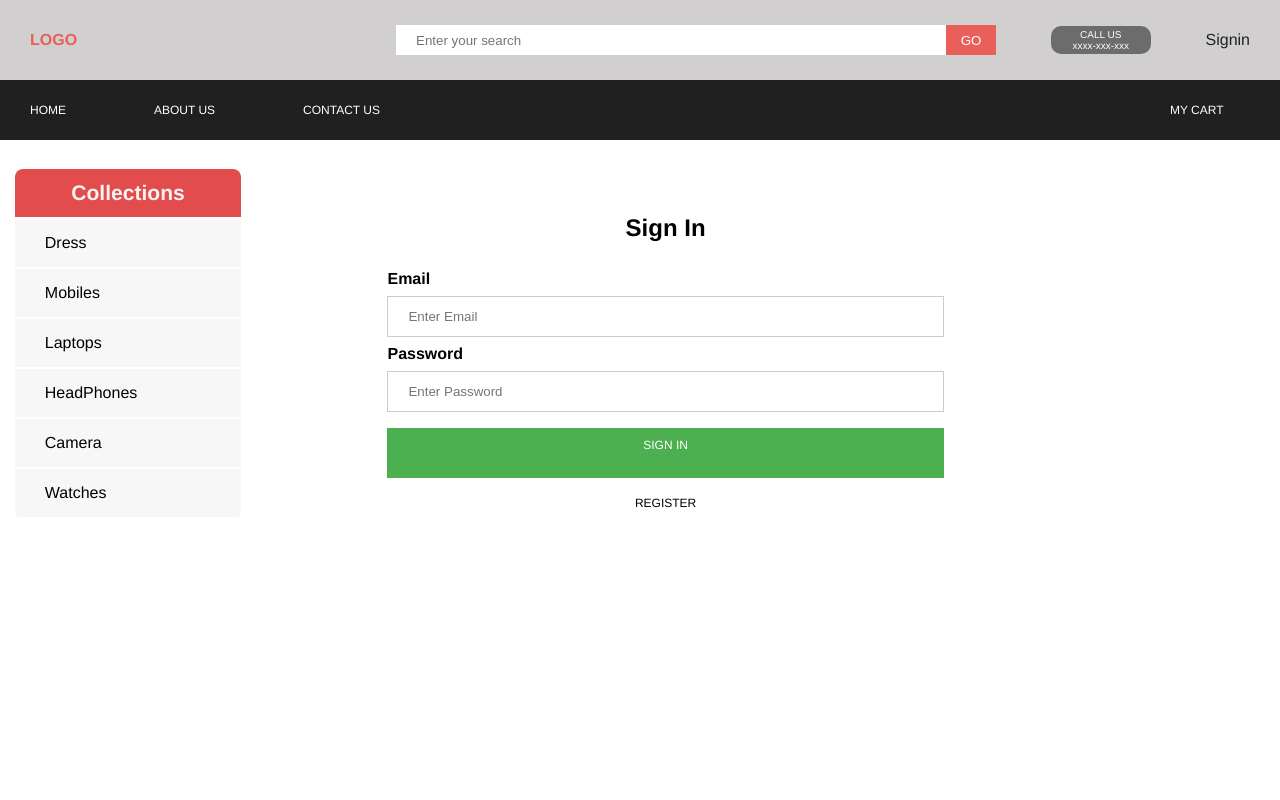
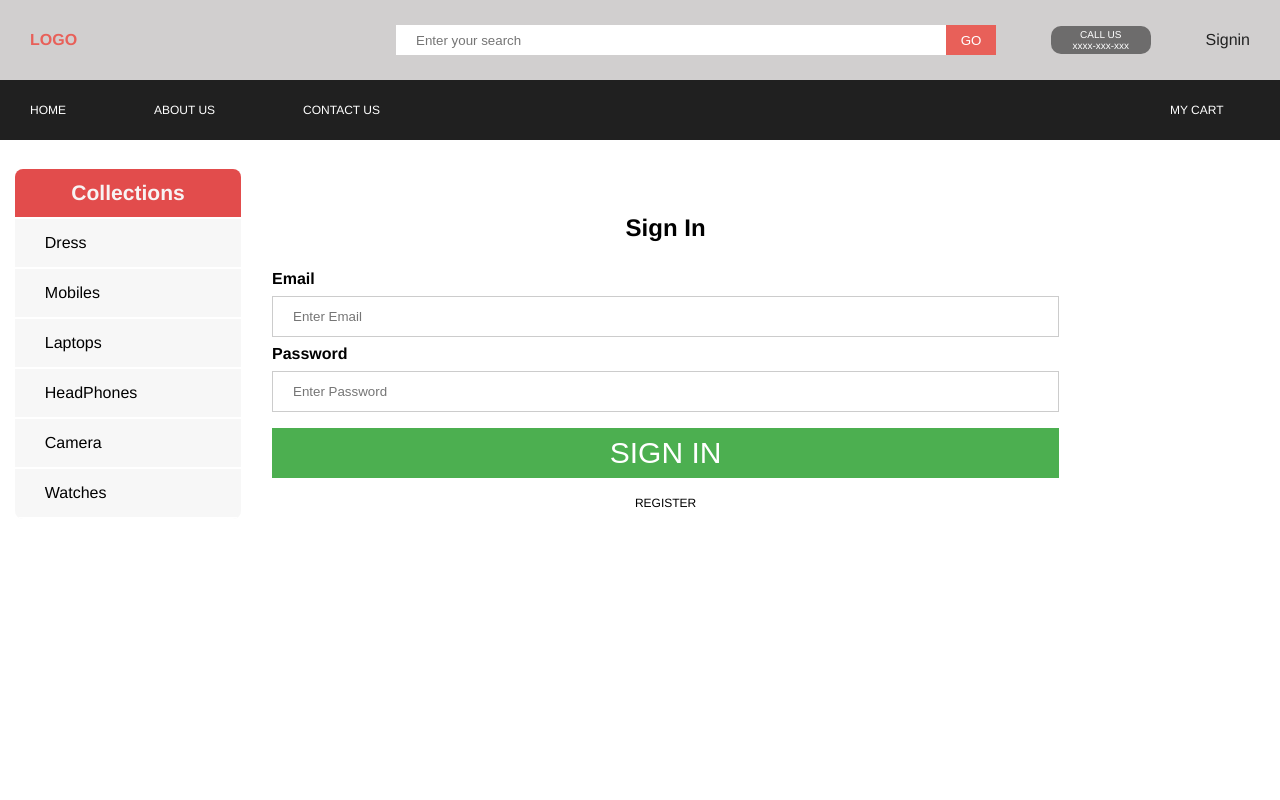
Before and after one commit to shummi7/ecommerce, a React (Create React App) app: page / in a window 1280 px wide. Both pictures are taken after a click on the element "Signin". Shown: the top 800 px of the page. Built offline with nearby package versions, Linux system fonts and the light colour scheme; no server answers; the HTML template or start-up script is replaced by a standard one.

Commit message:
adding mainPage

```diff
--- a/src/App.js
+++ b/src/App.js
@@ -23,7 +23,7 @@ class App extends Component{
   this.state={
     userData:{},
     headerSiginin:'Sign In',
-    pageRoute:'signinPage',
+    pageRoute:'mainPage',
     collectionPage:'',
     collectionData:[],
     productPage:'',
--- a/src/components/Products/Newproducts.js
+++ b/src/components/Products/Newproducts.js
@@ -53,7 +53,7 @@ newProductList=(product)=>{
 
 render(){
     var product=this.props.newProductData;
-    console.log('producy',product);
+    // console.log('producy',product);
 
     if(product.length === 0){
         // console.log('ohhhooo1',product.length);
--- a/src/components/SigninRegister/Signin.js
+++ b/src/components/SigninRegister/Signin.js
@@ -35,7 +35,6 @@ class Signin extends React.Component{
             if(data.id){
                 this.props.onPageRouteChange('mainPage');
                 this.props.onSignin(data);
-                // console.log('data2',data);
             }
             else{
                 console.log('wrng');
@@ -62,8 +61,8 @@ return(
         <label><b>Password</b></label>
         <input type="password" placeholder="Enter Password" name="password" required onChange={this.passwordInputChange}/>
 
-        <p className="sbutton"
-        onClick={this.onSigninClick} onChange={this.hi}>SIGN IN</p>
+        <input className="sbutton"
+        onClick={this.onSigninClick} onChange={this.hi} value='SIGN IN'/>
         <p onClick={()=>this.props.onPageRouteChange('registerPage')}>REGISTER</p>
     </div>
 
```
